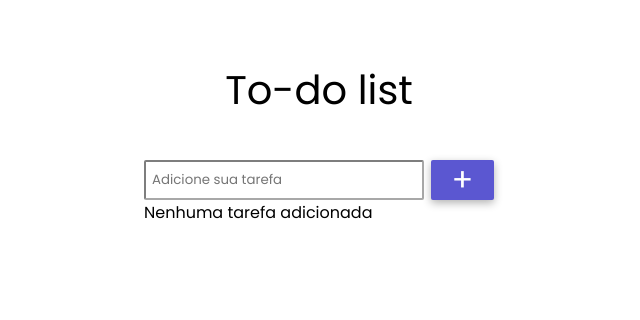
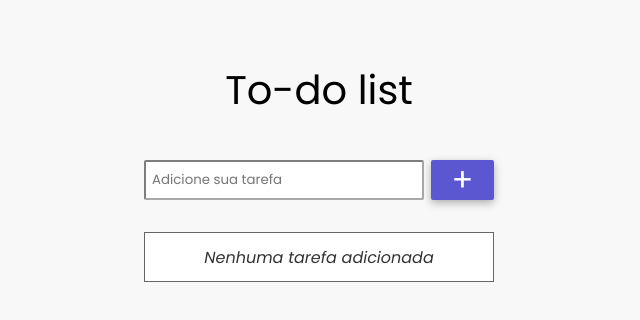
Before and after one commit to LucasAndrade912/to-do-app, a React (Create React App) app: page / in a window 1280 px wide. Shown: the top 320 px of the page, without its empty margins (321-961 px from the left). Built offline with nearby package versions, Linux system fonts and the light colour scheme.

Commit message:
styling empty list message

```diff
--- a/src/index.css
+++ b/src/index.css
@@ -5,6 +5,10 @@
   padding: 0;
   font-family: 'Poppins', sans-serif;
   box-sizing: border-box;
+}
+
+body {
+  background-color: #F8F8F9;
 }
 
 #root {
@@ -57,7 +61,7 @@ h1 {
   box-shadow: 0 3px 8px rgba(0, 0, 0, 0.3);
 }
 
-#tasks {
+#tasks, #empty {
   margin-top: 2rem;
 }
 
@@ -144,3 +148,19 @@ h1 {
 .task-item input:checked ~ .checkmark:after {
   display: block;
 }
+
+#empty {
+  display: flex;
+  justify-content: center;
+  align-items: center;
+  background-color: #FFF;
+  width: 100%;
+  height: 3.125rem;
+  border: 1.8px solid rgba(0, 0, 0, 0.6);
+}
+
+#empty span {
+  font-size: 1rem;
+  font-style: italic;
+  color: rgba(0, 0, 0, 0.8);
+}
```
